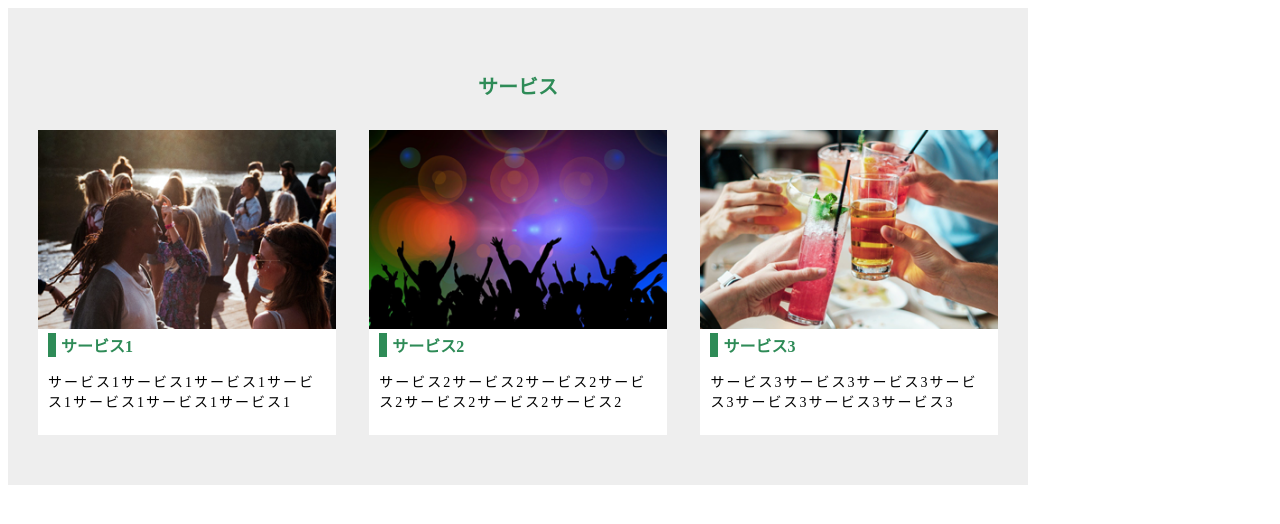
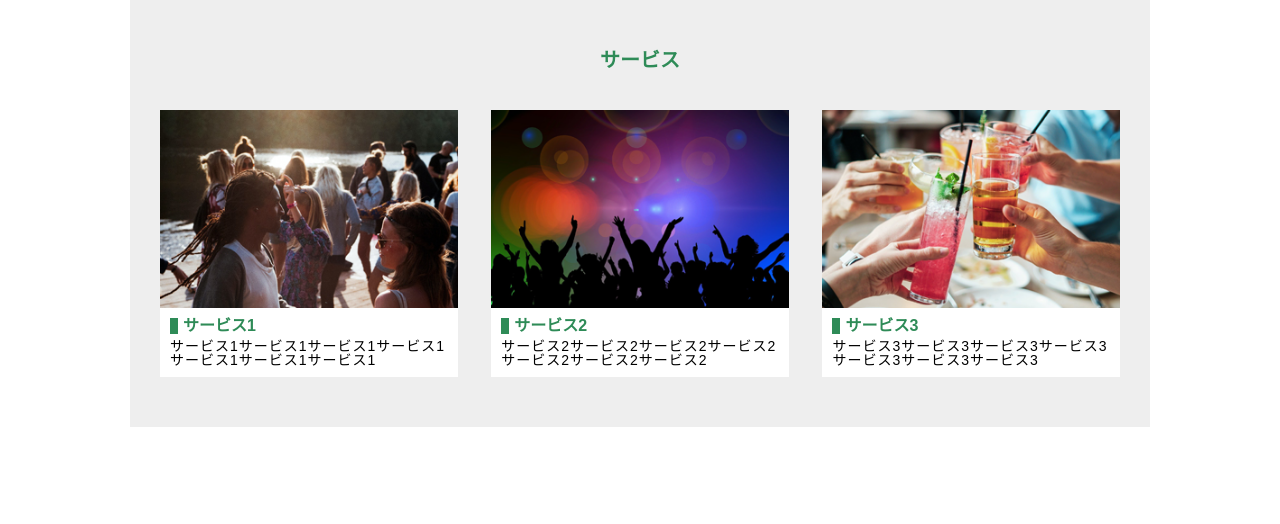
Before and after one commit to kondorie/dezasuta, a PHP site: page / in a window 1280 px wide. Shown: the top 524 px of the page. Run offline with PHP 8.4, Linux system fonts and the light colour scheme.

Commit message:
第3回課題修正

```diff
--- a/work3_kondorie/css/style.css
+++ b/work3_kondorie/css/style.css
@@ -1,8 +1,49 @@
 @charset "UTF-8";
+
+html,
+body,
+h1,
+h2,
+h3,
+p,
+dl,
+dt,
+dd,
+ul,
+li {
+  margin: 0;
+  padding: 0;
+  line-height: 1;
+  /*デフォルトの文字色、font-familyを予め当てておく*/
+  color: #000;
+  font-family: "游ゴシック体", YuGothic, "游ゴシック", "Yu Gothic", "メイリオ",
+    "Hiragino Kaku Gothic ProN", "Hiragino Sans", sans-serif;
+}
+
+a {
+  /*下線を消す*/
+  text-decoration: none;
+  /*色を消す*/
+  color: inherit;
+}
+
+ul {
+  /*左の「・」を消す*/
+  list-style: none;
+}
+
+img {
+  max-width: 100%;
+  vertical-align: bottom;
+  border: none;
+}
+
+/* ここからcssです。 */
 
 .contents-wrapper{
     background: #eee;
     max-width: 960px;
+    margin: 0 auto;
     padding: 50px 30px;
 }
 
@@ -10,7 +51,7 @@ h1{
     color: seagreen;
     text-align: center;
     font-size: 20px;
-    margin-bottom: 30px;
+    margin-bottom: 40px;
 }
 
 .wrapper{
@@ -20,7 +61,7 @@ h1{
 }
 
 .inner{
-    max-width: 31%;
+    width: 31%;
     background: #fff;
 
 }
@@ -34,16 +75,16 @@ h2{
     border-left: 8px solid seagreen;
     padding-left: 5px;
     color: seagreen;
-    margin: 0;
 }
 
 .text{
-    padding: 0 10px 10px 10px;
+    padding: 10px;
 }
 
 .text p{
+    padding-top: 5px;
     font-size: 14px;
-    letter-spacing: 2px;
+    letter-spacing: 1px;
 }
 
 @media screen and (max-width:400px){
@@ -57,7 +98,7 @@ h2{
     }
 
     .inner{
-        max-width: 100%;
+        width: 100%;
         margin-bottom: 20px;
     }
 
--- a/work3_kondorie/js/script.js
+++ b/work3_kondorie/js/script.js
@@ -1,8 +1,9 @@
 let num = 20;
 sum = 0;
-for (i=0; i<10; i++){
-sum += i;
-}if(sum > num){
+for (i=0; i<10; ++i){
+sum = sum + i;
+}
+if(sum >= num){
     console.log('20以上');
 } else {
     console.log('20未満');
```
Also changed, not shown: 1 other file.
